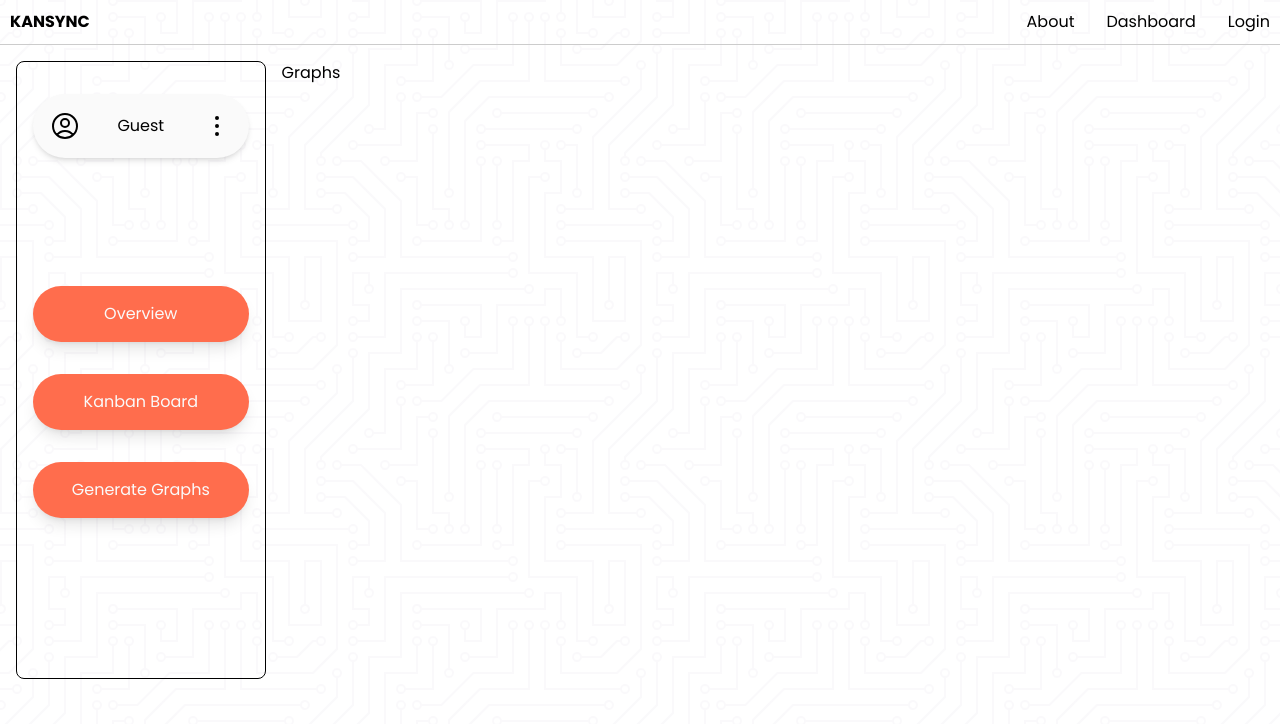
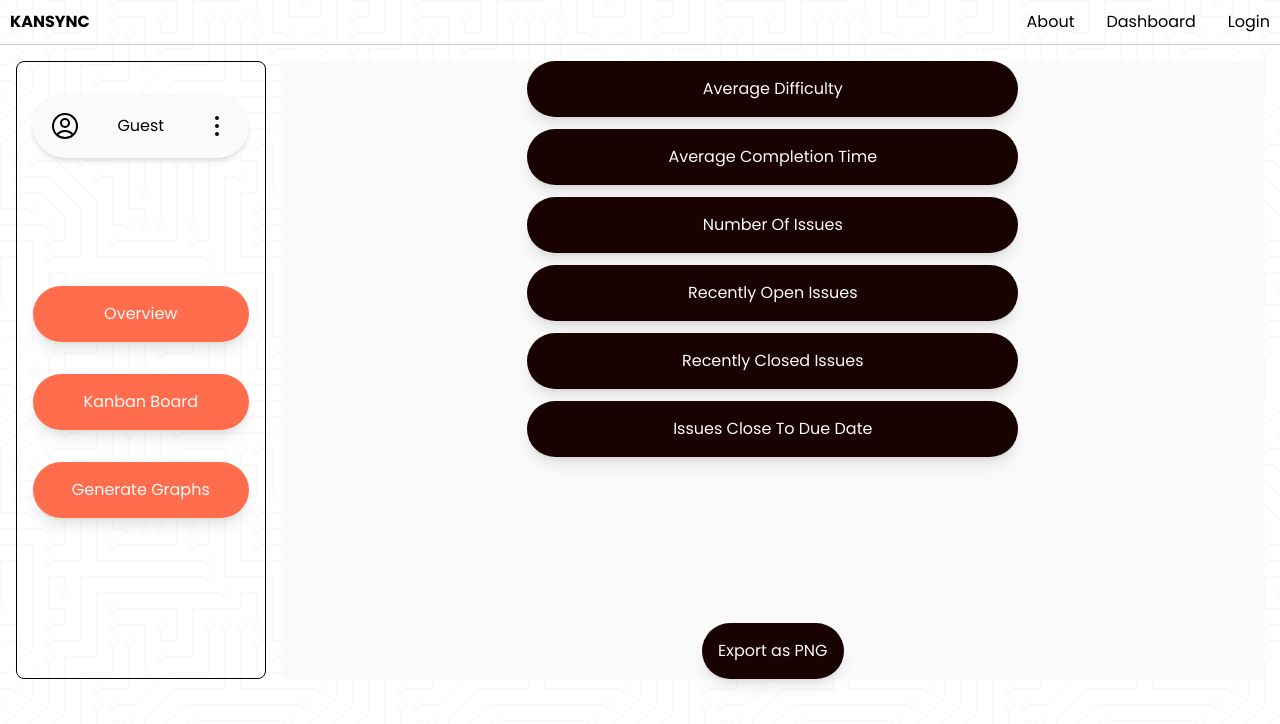
Before and after one commit to KanSync/kansync-portal, a React (Vite) app: page /kanban/graphs in a window 1280 px wide. Shown: the top 724 px of the page. Built offline with nearby package versions, Linux system fonts and the light colour scheme.

Commit message:
Created views for the other sub-routes.

```diff
--- a/package.json
+++ b/package.json
@@ -18,6 +18,7 @@
     "match-sorter": "^6.3.1",
     "react": "^18.2.0",
     "react-dom": "^18.2.0",
+    "react-nice-avatar": "^1.5.0",
     "react-router-dom": "^6.20.0",
     "sort-by": "^1.2.0"
   },
--- a/src/juicybutton.tsx
+++ b/src/juicybutton.tsx
@@ -1,14 +1,19 @@
 const JuicyButton = ({
   onClick,
   children,
+  className,
 }: {
   onClick?: React.MouseEventHandler<HTMLButtonElement>;
   children: React.ReactNode;
+  className?: string;
 }) => {
   return (
     <button
       onClick={onClick}
-      className="bg-text text-background p-4 rounded-full hover:bg-text/80 shadow-lg transform hover:scale-110 transition duration-300 ease-in-out active:scale-75"
+      className={
+        "bg-text text-background p-4 rounded-full hover:bg-text/80 shadow-lg transform hover:scale-110 transition duration-300 ease-in-out active:scale-75 " +
+        className
+      }
     >
       {children}
     </button>
--- a/src/routes/board.tsx
+++ b/src/routes/board.tsx
@@ -1,7 +1,66 @@
+import Avatar, { genConfig } from "react-nice-avatar";
+
+const MiniBox = ({
+  children,
+  className,
+}: {
+  children: React.ReactNode;
+  className?: string;
+}) => {
+  return <p className={"bg-secondary py-1 px-3 " + className}>{children}</p>;
+};
+
+const DemoCard = () => {
+  const config = genConfig();
+
+  return (
+    <div className="flex flex-col items-start w-80 h-64 p-4 m-8 border rounded shadow">
+      <MiniBox>Low</MiniBox>
+      <p className="text-clip flex-1">
+        This is task description that will wrap autmatically into a new line
+      </p>
+      <div className="flex flex-row gap-4">
+        <MiniBox className="bg-text text-background">Mobile</MiniBox>
+        <MiniBox className="bg-text text-background">Web</MiniBox>
+        <MiniBox className="bg-text text-background">Native</MiniBox>
+      </div>
+      <p>Mar 3, 2021</p>
+      <div className="flex flex-row justify-between w-full">
+        <h2 className="text-2xl font-bold text-text/10">Github</h2>
+        <div className="flex flex-row gap-4">
+          <Avatar className="w-8 h-8" {...config} />
+          <Avatar className="w-8 h-8" {...config} />
+        </div>
+      </div>
+    </div>
+  );
+};
+
 const Board = () => {
   return (
-    <div>
-      <h1>Board</h1>
+    <div className="flex-1  bg-background shadow-lg">
+      <div className="bg-primary flex flex-row p-4 justify-between items-center">
+        <h1 className="text-2xl font-bold">Board</h1>
+
+        <input
+          type="text"
+          name="name"
+          id="name"
+          className="focus:ring-indigo-500 focus:border-accent shadow-sm sm:text-sm border-accent rounded-md p-1 outline-none"
+          placeholder="Filter by"
+        />
+      </div>
+      <div className="flex flex-row flex-wrap justify-center">
+        <DemoCard />
+        <DemoCard />
+        <DemoCard />
+        <DemoCard />
+        <DemoCard />
+        <DemoCard />
+        <DemoCard />
+        <DemoCard />
+        <DemoCard />
+      </div>
     </div>
   );
 };
--- a/src/routes/graphs.tsx
+++ b/src/routes/graphs.tsx
@@ -1,7 +1,19 @@
+import JuicyButton from "../juicybutton";
+
 const Graphs = () => {
   return (
-    <div>
-      <h1>Graphs</h1>
+    <div className="bg-background flex-1 flex flex-col place-items-center justify-between">
+      <div className="w-1/2 flex flex-col gap-3">
+        <JuicyButton>Average Difficulty</JuicyButton>
+        <JuicyButton>Average Completion Time</JuicyButton>
+        <JuicyButton>Number Of Issues</JuicyButton>
+        <JuicyButton>Recently Open Issues</JuicyButton>
+        <JuicyButton>Recently Closed Issues</JuicyButton>
+        <JuicyButton>Issues Close To Due Date</JuicyButton>
+      </div>
+      <JuicyButton className="bg-accent hover:bg-primary/60">
+        Export as PNG
+      </JuicyButton>
     </div>
   );
 };
--- a/src/routes/landing-page.tsx
+++ b/src/routes/landing-page.tsx
@@ -2,6 +2,7 @@ import { useEffect, useState } from "react";
 import Bolt from "../assets/bolt.svg";
 import Footer from "../footer";
 import Header from "../header";
+import { Link } from "react-router-dom";
 
 const WalkthroughTextBoxes = ({ title }: { title: string }) => {
   return (
@@ -80,9 +81,11 @@ const LandingPage = () => {
             </span>
           </div>
 
-          <button className="px-16 py-4 bg-text w-1/3 text-background rounded-lg">
-            Import
-          </button>
+          <Link to="/dashboard" className="w-1/3">
+            <button className="px-16 py-4 bg-text w-full text-background rounded-lg hover:bg-text/80 transition duration-300 ease-in-out">
+              Import
+            </button>
+          </Link>
         </div>
         <div className="flex flex-col place-items-center pt-16 gap-10">
           <b className="text-xl">Why KanSync?</b>
```
Also changed, not shown: 1 other file (tests, documents, lock files or other folders).
